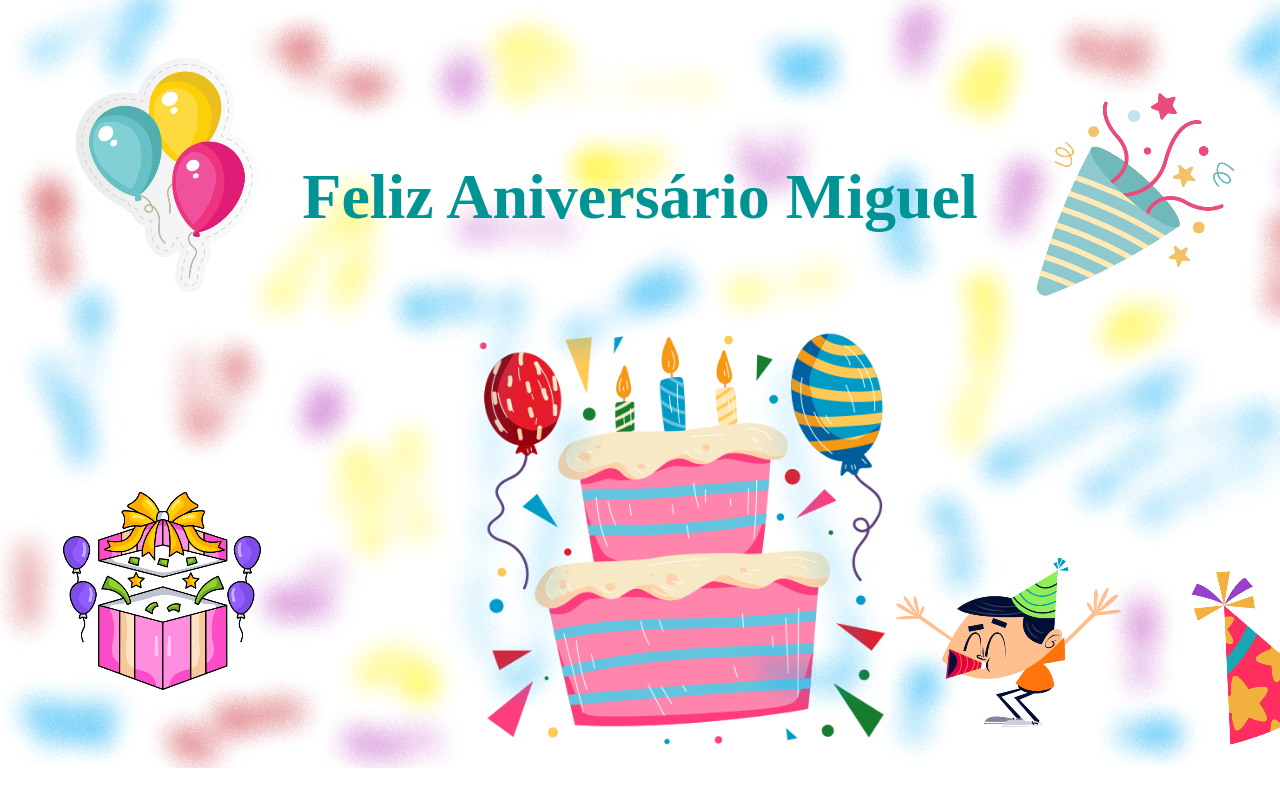
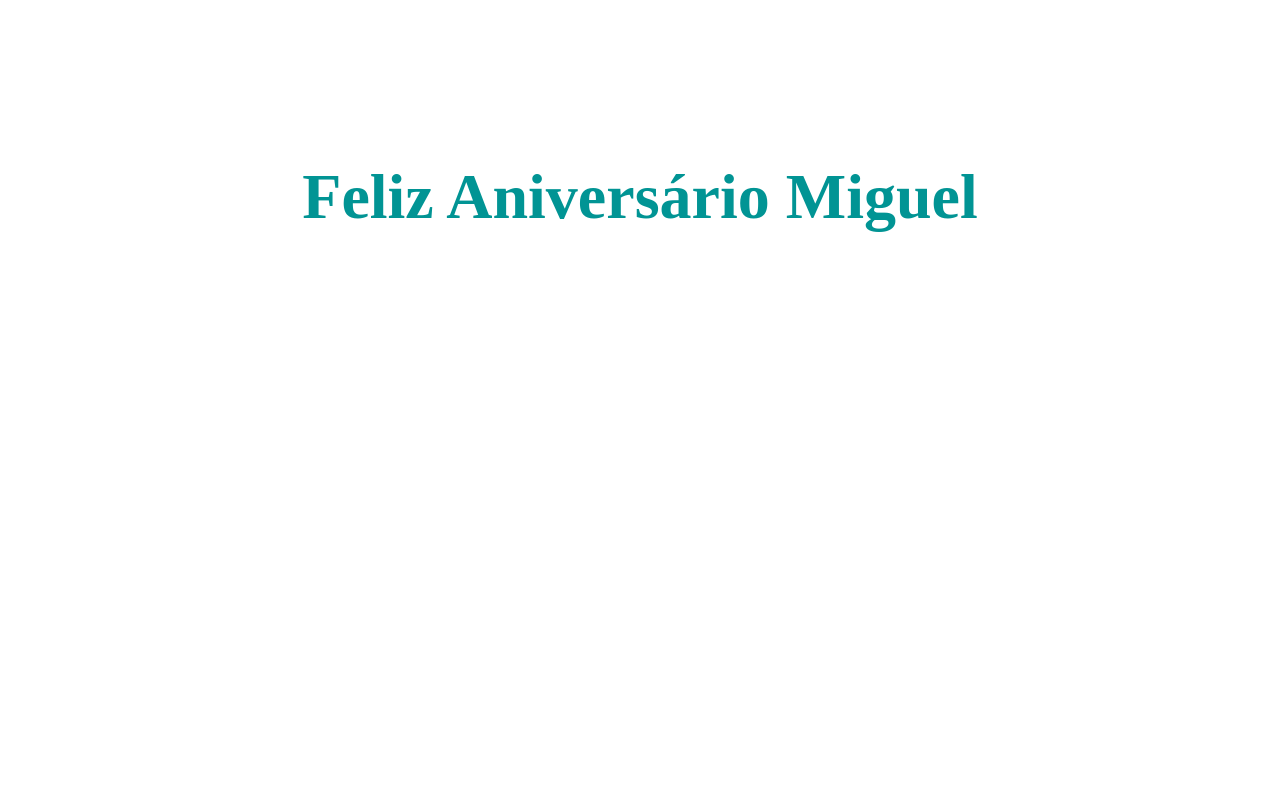
Before and after one commit to ishandom/Feliz-Anivers-rio, a plain HTML site: page index.html in a window 1280 px wide. Drawn offline with Linux system fonts and the light colour scheme.

Commit message:
Update styles.css

```diff
--- a/styles.css
+++ b/styles.css
@@ -4,12 +4,6 @@
     border: 0;
     padding: 0;
     box-sizing: border-box;
-}
-
-body{
-    background-image: url(teste.png);
-    background-size: auto;
-    background-repeat: no-repeat;
 }
 
 p{
```
